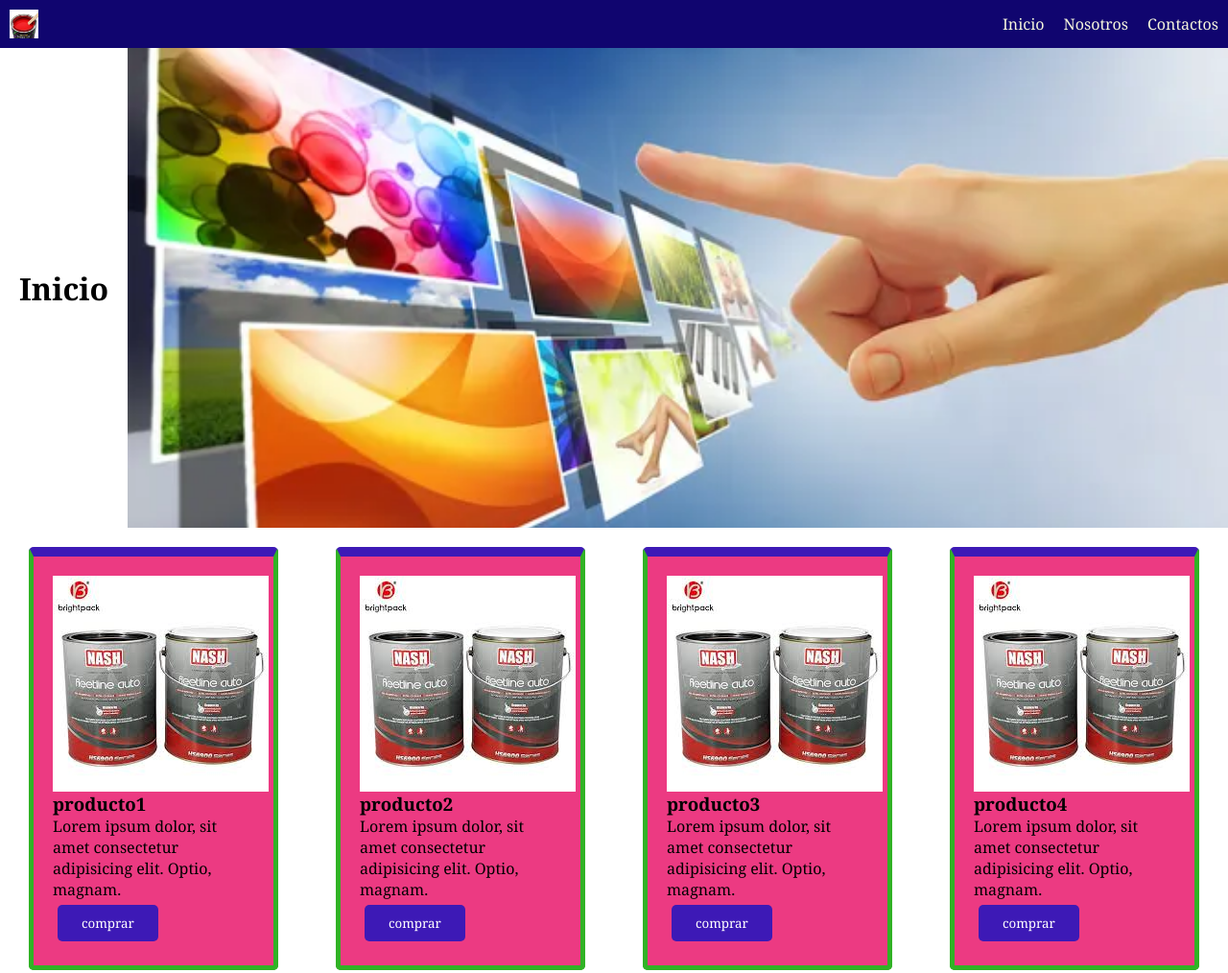
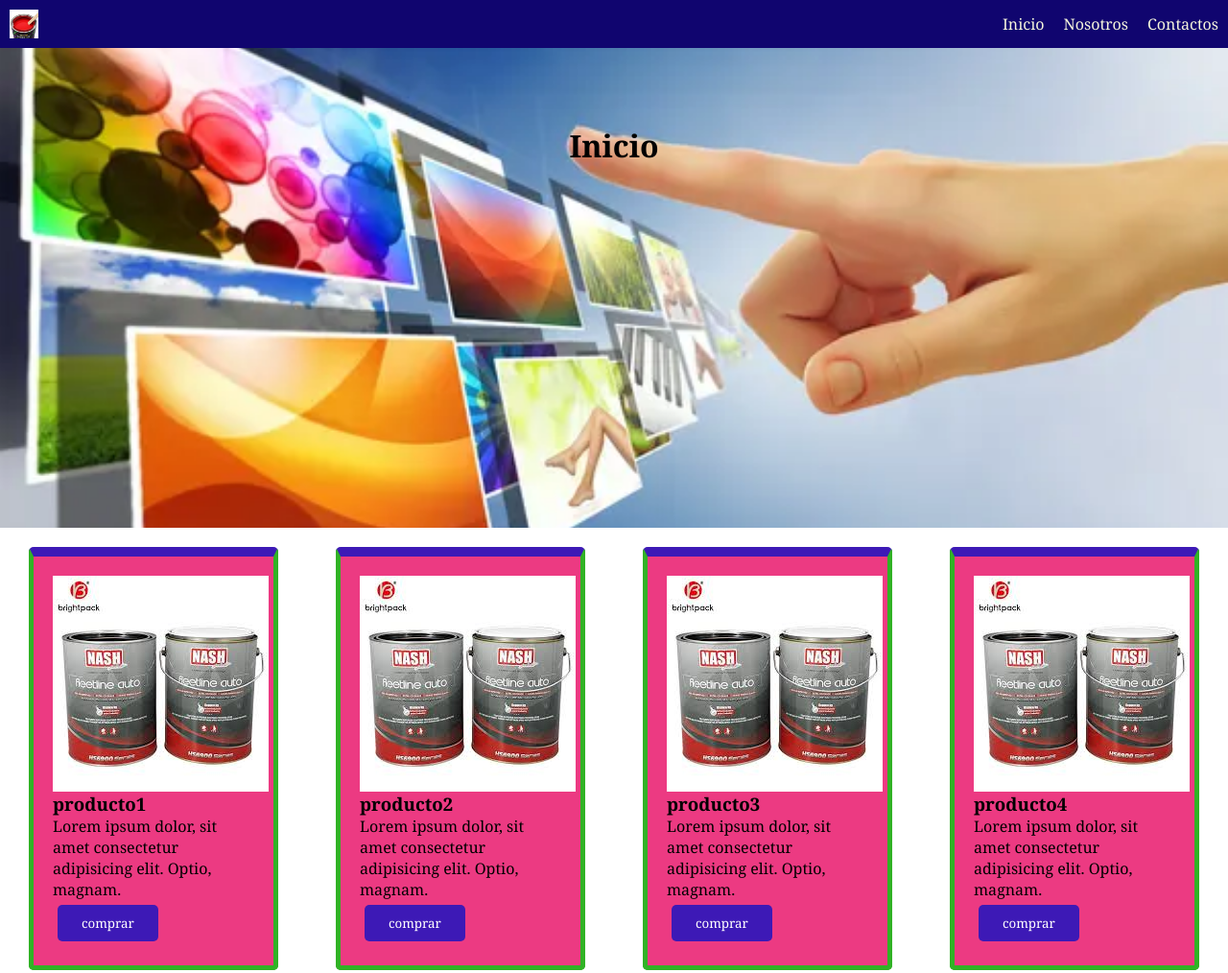
Before and after one commit to JIToscano/58015, a plain HTML site: page index.html in a window 1280 px wide. Shown: the top 1014 px of the page at 96% size. Drawn offline with Linux system fonts and the light colour scheme.

Commit message:
cambios en estilo inicio

```diff
--- a/css/style.css
+++ b/css/style.css
@@ -37,8 +37,9 @@
 }
 
 .inicio{
-    margin: 20px;
-    display: flex;
+    padding-top: 80px;
+    margin: 0 auto;
+    position: absolute;
     text-align: center;
     align-items: center;
 
```
